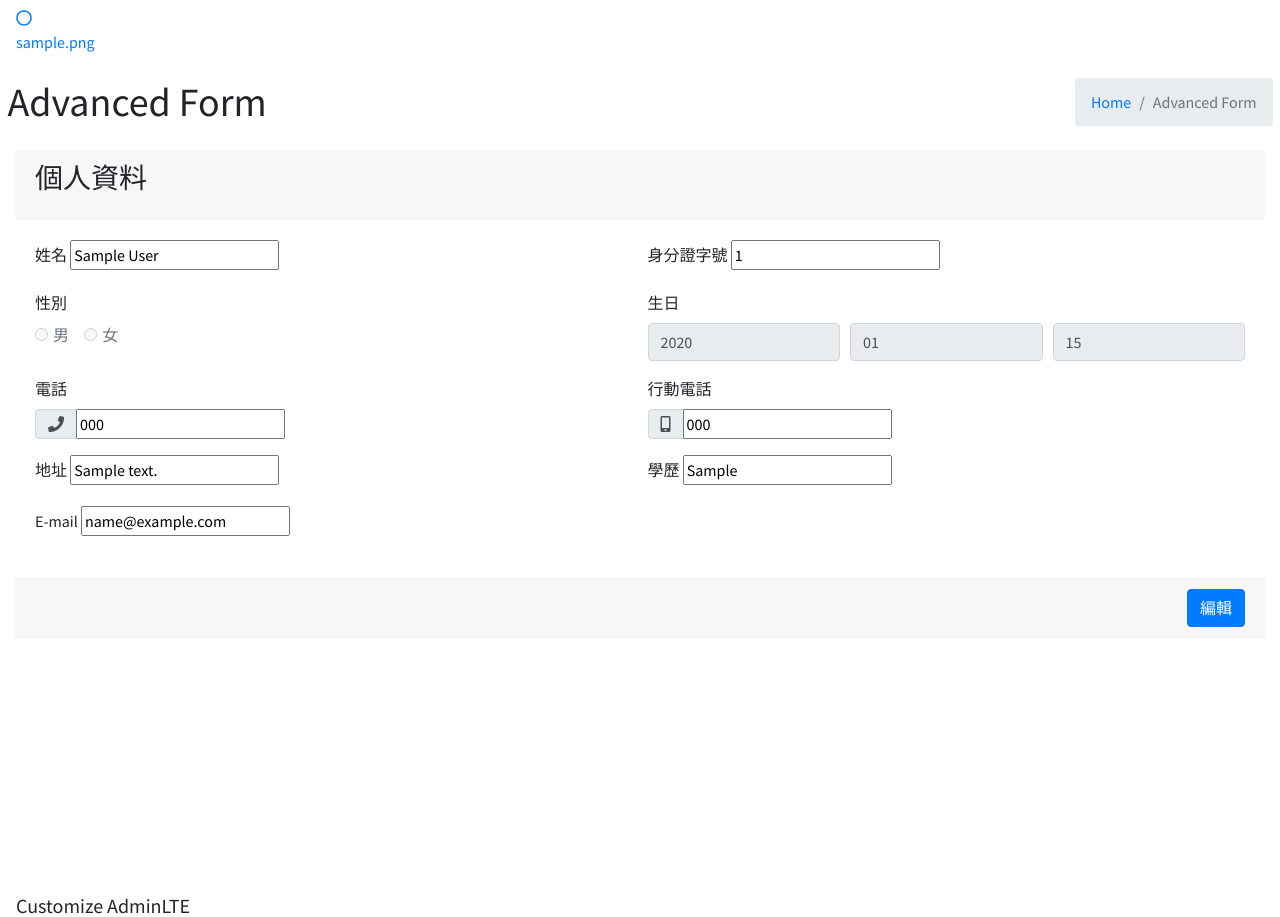
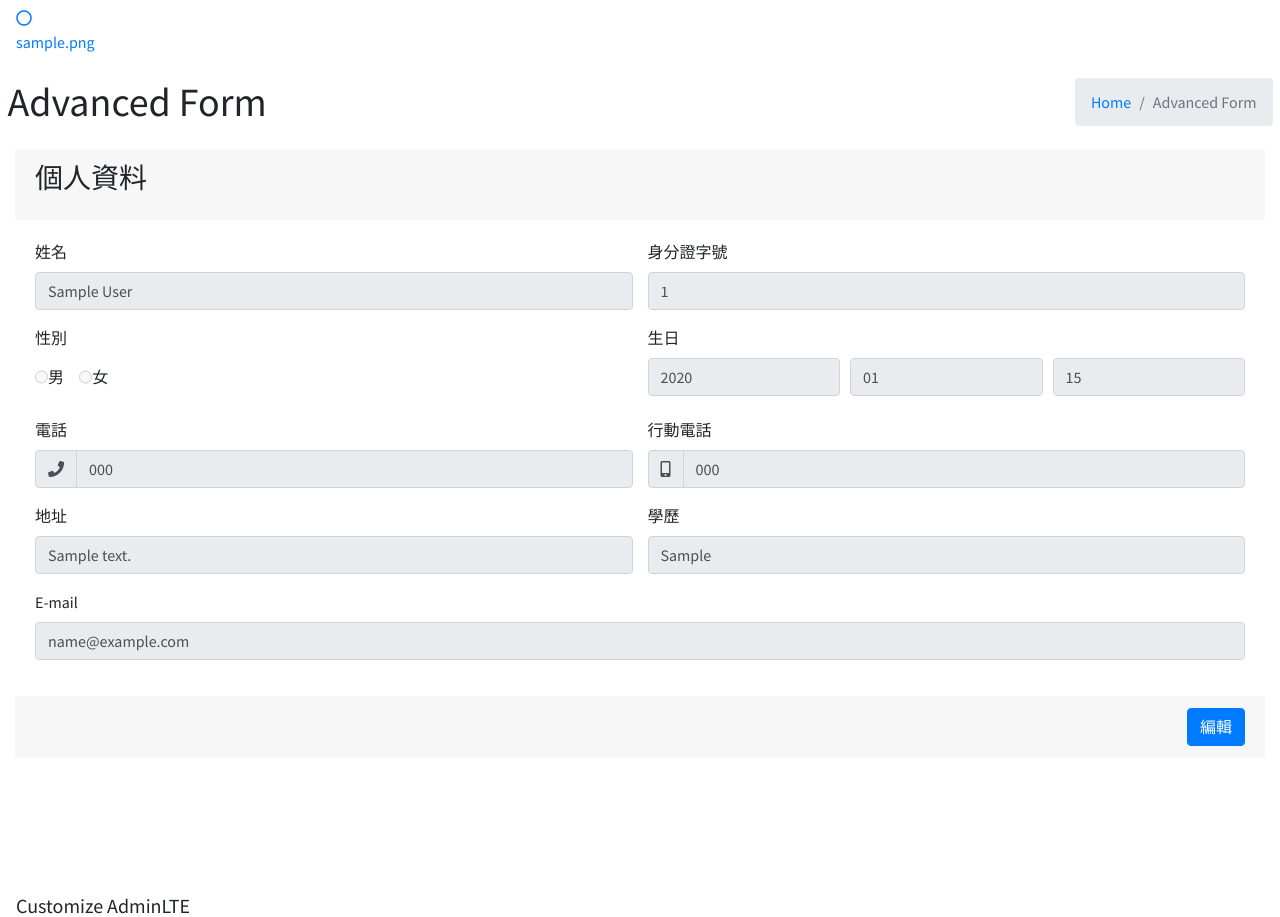
Before and after one commit to canvex/NDHU-GenAI, a Flask app: page /profile in a window 1280 px wide. Shown: the part 556-1473 px from the top of the page. Run offline with Flask 3, Linux system fonts and the light colour scheme; a user stored in the database is signed in; tables that the repository leaves empty hold one stand-in row (values such as "Sample post"); style sheets or scripts are compiled from the project's sources; some libraries are stand-ins or nearby versions.

Commit message:
profile edit

```diff
--- a/apps/templates/home/profile.html
+++ b/apps/templates/home/profile.html
@@ -278,12 +278,12 @@
               <div class="row">
                 <div class="form-group col-sm-6">
                   <label for="exampleInputEmail1">姓名</label>
-                  <input type="text" id="name" value="{{ user_profile.name if user_profile.name else '' }}" readonly>
+                  <input class="form-control" type="text" id="name" value="{{ user_profile.name if user_profile.name else '' }}" readonly>
                 </div>
 
                 <div class="form-group col-sm-6">
                   <label for="exampleInputEmail2">身分證字號</label>
-                  <input type="text" id="national_id" value="{{ user_profile.national_id if user_profile.national_id else '' }}" readonly>
+                  <input class="form-control" type="text" id="national_id" value="{{ user_profile.national_id if user_profile.national_id else '' }}" readonly>
                 </div>
               </div>
 
@@ -293,12 +293,12 @@
                 <div class="form-group col-sm-6">
                   <label>性別</label><br>
                   <div class="form-check form-check-inline">
-                    <input type="radio" class="form-check-input" id="gender_male" name="gender" value="男"
+                    <input class="form-control" type="radio" class="form-check-input" id="gender_male" name="gender" value="男"
                     {% if user_profile.gender == '男' %}checked{% endif %} disabled>
                   <label class="form-check-label" for="gender_male">男</label>
                   </div>
                   <div class="form-check form-check-inline">
-                    <input type="radio" class="form-check-input" id="gender_female" name="gender" value="女"
+                    <input class="form-control" type="radio" class="form-check-input" id="gender_female" name="gender" value="女"
                     {% if user_profile.gender == '女' %}checked{% endif %} disabled>
                     <label class="form-check-label" for="gender_female">女</label>
                   </div>
@@ -308,13 +308,13 @@
                   <label>生日</label>
                   <div class="form-row">
                     <div class="col">
-                      <input type="text" class="form-control" name="birth_year" value="{{ birth_year if birth_year else '' }}" readonly placeholder="年">
+                      <input class="form-control" type="text" class="form-control" name="birth_year" value="{{ birth_year if birth_year else '' }}" readonly placeholder="年">
                     </div>
                     <div class="col">
-                      <input type="text" class="form-control" name="birth_month" value="{{ birth_month if birth_month else '' }}" readonly placeholder="月">
+                      <input class="form-control" type="text" class="form-control" name="birth_month" value="{{ birth_month if birth_month else '' }}" readonly placeholder="月">
                     </div>
                     <div class="col">
-                      <input type="text" class="form-control" name="birth_day" value="{{ birth_day if birth_day else '' }}" readonly placeholder="日">
+                      <input class="form-control" type="text" class="form-control" name="birth_day" value="{{ birth_day if birth_day else '' }}" readonly placeholder="日">
                     </div>
                   </div>
                 </div>
@@ -330,7 +330,7 @@
                     <div class="input-group-prepend">
                       <span class="input-group-text"><i class="fas fa-phone"></i></span>
                     </div>
-                    <input type="text" id="phone" value="{{ user_profile.phone if user_profile.phone else '' }}" readonly>
+                    <input class="form-control" type="text" id="phone" value="{{ user_profile.phone if user_profile.phone else '' }}" readonly>
                   </div>
                 </div>
 
@@ -340,7 +340,7 @@
                     <div class="input-group-prepend">
                       <span class="input-group-text"><i class="fas fa-mobile-alt"></i></span>
                     </div>
-                    <input type="text" id="mobile" value="{{ user_profile.mobile if user_profile.mobile else '' }}" readonly>
+                    <input class="form-control" type="text" id="mobile" value="{{ user_profile.mobile if user_profile.mobile else '' }}" readonly>
                   </div>
                 </div>
               </div>
@@ -348,19 +348,19 @@
               <div class="row">
                 <div class="form-group col-sm-6">
                   <label>地址</label>
-                  <input type="text" id="address" value="{{ user_profile.address if user_profile.address else '' }}" readonly>
+                  <input class="form-control" type="text" id="address" value="{{ user_profile.address if user_profile.address else '' }}" readonly>
                 </div>
 
                 <div class="form-group col-sm-6">
                   <label>學歷</label>
-                  <input type="text" id="education" value="{{ user_profile.education if user_profile.education else '' }}" readonly>
+                  <input class="form-control" type="text" id="education" value="{{ user_profile.education if user_profile.education else '' }}" readonly>
                 </div>
               </div>
 
               <div class="row">
                 <div class="form-group col-sm-12">
                   <label>E-mail</label>
-                  <input type="text" id="email" value="{{ user_profile.email if user_profile.email else '' }}" readonly>
+                  <input class="form-control" type="text" id="email" value="{{ user_profile.email if user_profile.email else '' }}" readonly>
                 </div>
               </div>
 
```
Also changed, not shown: apps/templates/home/profile_edit.html (+13 -12 lines).
